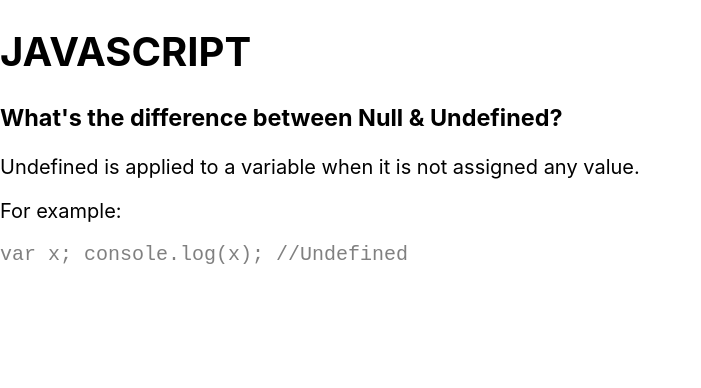
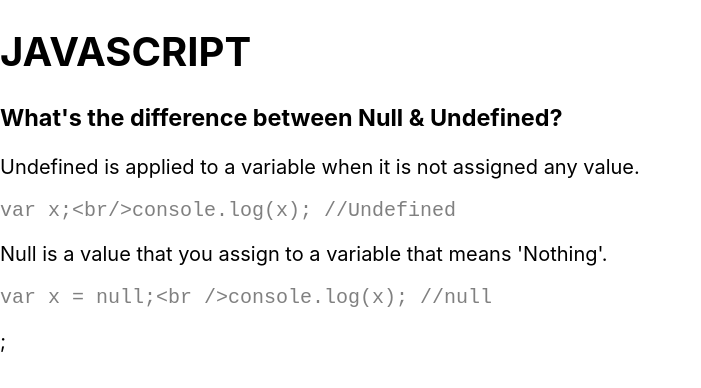
Before and after one commit to ZacharyDinerstein/coding-challenge-app--react, a React (Create React App) app: page / in a window 1280 px wide. Shown: the top 388 px of the page, without its empty margins (0-701 px from the left). Built offline with nearby package versions, Linux system fonts and the light colour scheme.

Commit message:
Created Card component

```diff
--- a/src/App.js
+++ b/src/App.js
@@ -1,21 +1,48 @@
-import React from 'react';
+import React, { Component } from 'react';
 import './App.css';
 import Card from './components/Card/Card';
 
-function App() {
-  return (
+export default class App extends Component {
+  constructor(props) {
+    super(props);
+    this.state = {
+      data: {
+        cards: [
+          {
+            question: "What's the difference between Null & Undefined?",
+            answers: [
+              {
+                answer: "Undefined is applied to a variable when it is not assigned any value.",
+                example: "var x;<br/>console.log(x); //Undefined"
+              },{
+                answer: "Null is a value that you assign to a variable that means 'Nothing'.",
+                example: "var x = null;<br />console.log(x); //null"
+              }
+            ]
+          }
+        ]
+      }
+    };
+  }
 
-    <div>
-      <h1>JAVASCRIPT</h1>
-      <Card />
-    </div >
-  );
+  render() {
+    return (
+      <div>
+        <h1>JAVASCRIPT</h1>
+        {this.state.data.cards.map((card) => {
+
+          console.log('card:', card)
+          return (
+            <Card cardData={card} />
+          )
+        })}
+      </div >
+    );
+  }
 }
 
-export default App;
-
 {/* <div className="card__answer-wrapper">
-  <p className="card__answer">Null is a value that you assign to a variable that means "Nothing".</p>
+  <p className="card__answer"></p>
   <div className="card__example-wrapper">
     <p className="card__example-title">For example:</p>
     <code className="card__example">
--- a/src/components/Card/Card.js
+++ b/src/components/Card/Card.js
@@ -1,22 +1,28 @@
-import React, { Component } from 'react'
+import React, { Component } from 'react';
 
 export default class Card extends Component {
   render() {
+    let card = this.props.cardData;
+
     return (
       <div className="card card--question">
-        <h3 className="card__question">What's the difference between Null & Undefined?</h3>
+        <h3 className="card__question">{card.question}</h3>
+
+        {card.answers.map((answer) => {
+          return (
             <div className="card__answer-wrapper">
-          <p className="card__answer">Undefined is applied to a variable when it is not assigned any value.</p>
+              <p className="card__answer">{answer.answer}</p>
               <div className="card__example-wrapper">
-            <p className="card__example-title">For example:</p>
+                {/* <p className="card__example-title">For example:</p> */}
+                <code className="card__example">
                   <pre>
-            <code className="card__example">
-                var x;
-                console.log(x); //Undefined
+                    {answer.example}
+                  </pre>
                 </code>
-              </pre>
               </div>
             </div>
+          )
+        })};
       </div>
     )
   }
```
Lines whose indentation alone changed are shown as unchanged.
